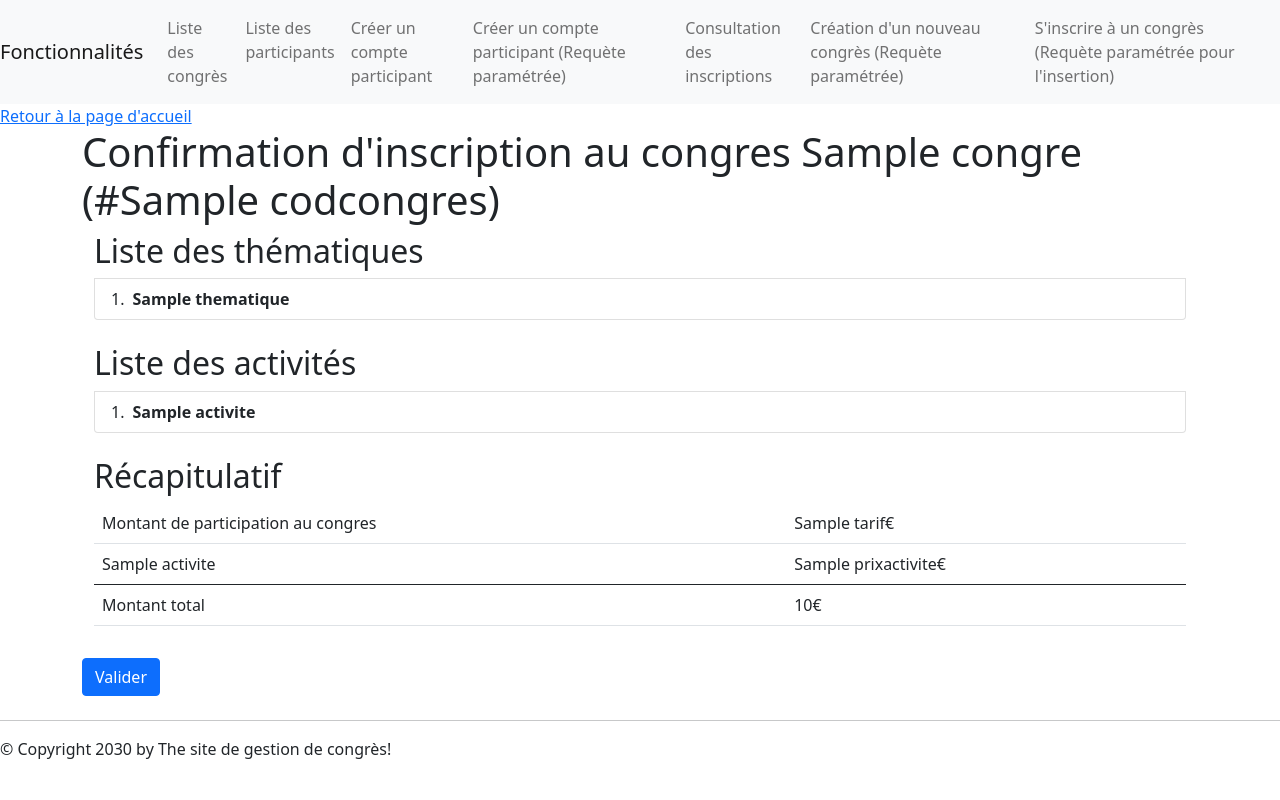
After one commit to manuvai/M1_MIAGE_IM_ConcepWeb2_TP2, a Flask app: template templates/inscriptions/confirm.html in a window 1280 px wide. The commit adds this page. Run offline with Flask 2, Linux system fonts and the light colour scheme; the template is opened without the code that fills it: most values are stand-ins (such as "Sample title", 1, 10 or a date in 2020); some libraries are stand-ins or nearby versions.

Commit message:
feat: Ajout de modifications

```diff
--- a/Database.py
+++ b/Database.py
@@ -99,7 +99,9 @@ class Database:
             cursor = self.connection.cursor()
             if (values is None):
                 exec_data = cursor.execute(query)
-            else:
+            elif (isinstance(values, list)):
+                exec_data = cursor.executemany(query, values)
+            else :
                 exec_data = cursor.execute(query, values)
             self.connection.commit()
             return cursor.lastrowid
--- a/main.py
+++ b/main.py
@@ -8,6 +8,9 @@ from ParticipantsTable import ParticipantsTable
 from StatutsTable import StatutsTable
 from TraiterTable import TraiterTable
 from ProposerTable import ProposerTable
+from InscrireTable import InscrireTable
+from ChoixActivitesTable import ChoixActivitesTable
+from ChoixThematiquesTable import ChoixThematiquesTable
 from CongresAddValidator import CongresAddValidator
 from ParticipantAddValidator import ParticipantAddValidator
 from ConnectionValidator import ConnectionValidator
@@ -213,9 +216,47 @@ def inscriptions_add(congres_id):
 
     return render_template('inscriptions/add.html', congres=congres, list_thematiques=list_thematiques, list_activites=list_activites)
 
+@app.route("/inscriptions/confirm", methods=['POST'])
+def inscriptions_confirm():
+    db = Database.get_instance()
+
+    congresTable = CongresTable(db)
+
+    thematiques_ids = request.form.getlist('CODESTHEMATIQUES')
+    activities_ids = request.form.getlist('CODESACTIVITES')
+
+    congres_id = request.form.get('CODCONGRES')
+    user_id = session.get('user_id')
+
+    list_activites = find_activites(activities_ids)
+    list_thematiques = find_thematiques(thematiques_ids)
+    congres = congresTable.find_by_code(congres_id)[0]
+    tarif = congresTable.find_participant_tarif(congres_id, user_id)[0].get('MONTANTTARIF')
+
+    total = float(tarif)
+
+    for activite in list_activites:
+        total += float(activite['PRIXACTIVITE'])
+
+    return render_template('inscriptions/confirm.html', total=total, congres=congres, tarif=tarif, list_thematiques=list_thematiques, list_activites=list_activites)
+
 @app.route("/inscriptions/new", methods=['POST'])
 def inscriptions_new():
-    pass
+    thematiques_ids = request.form.getlist('CODESTHEMATIQUES[]')
+    activities_ids = request.form.getlist('CODESACTIVITES[]')
+    congres_id = request.form.get('CODCONGRES')
+
+    user_id = session.get('user_id')
+
+    inscrireTable = InscrireTable(Database.get_instance())
+    choixActivitesTable = ChoixActivitesTable(Database.get_instance())
+    choixThematiquesTable = ChoixThematiquesTable(Database.get_instance())
+
+    inscrireTable.insert_line(user_id, congres_id)
+    choixActivitesTable.insert_lines(user_id, congres_id, activities_ids)
+    choixThematiquesTable.insert_lines(user_id, congres_id, thematiques_ids)
+
+    return redirect(url_for('index', add_success = 1))
 
 if (__name__ == '__main__'):
 
--- a/templates/congres/add.html
+++ b/templates/congres/add.html
@@ -3,7 +3,7 @@
 {% block pageContent %}
 <h1>Création de congrès</h1>
 
-<form action="{{url_for("congres_new")}}" method="post">
+<form action="{{url_for("inscriptions_confirm")}}" method="post">
 
     <div class="form-group">
         <label for="TITRECONGRES">Titre du congrès :</label>
--- a/templates/inscriptions/add.html
+++ b/templates/inscriptions/add.html
@@ -4,12 +4,12 @@
 
 <h1>Inscription au congres {{congres['TITRECONGRES']}} (#{{congres['CODCONGRES']}})</h1>
 
-<form action="{{url_for("inscriptions_new")}}" method="post">
+<form action="{{url_for("inscriptions_confirm")}}" method="post">
     <input type="hidden" name="CODCONGRES" value="{{congres['CODCONGRES']}}">
     <h2>Liste des thématiques</h2>
     {% for thematique in list_thematiques %}
         <div class="form-check">
-            <input class="form-check-input" type="checkbox" value="THEMATIQUES" id="THEMATIQUE_{{thematique['CODETHEMATIQUE']}}">
+            <input class="form-check-input" type="checkbox" name="CODESTHEMATIQUES" id="THEMATIQUE_{{thematique['CODETHEMATIQUE']}}" value="{{thematique['CODETHEMATIQUE']}}">
             <label class="form-check-label" for="THEMATIQUE_{{thematique['CODETHEMATIQUE']}}">
             {{thematique['NOMTHEMATIQUE']}}
             </label>
@@ -19,7 +19,7 @@
     <h2>Liste des activités</h2>
     {% for activite in list_activites %}
         <div class="form-check">
-            <input class="form-check-input" type="checkbox" value="ACTIVITES" id="ACTIVITE_{{activite['CODEACTIVITE']}}">
+            <input class="form-check-input" type="checkbox" name="CODESACTIVITES" id="ACTIVITE_{{activite['CODEACTIVITE']}}" value="{{activite['CODEACTIVITE']}}">
             <label class="form-check-label" for="ACTIVITE_{{activite['CODEACTIVITE']}}">
             {{activite['NOMACTIVITE']}}
             </label>
--- /dev/null
+++ b/templates/inscriptions/confirm.html
@@ -0,0 +1,71 @@
+{% extends "layouts/default.html" %}
+
+{% block pageContent %}
+
+<h1>Confirmation d'inscription au congres {{congres['TITRECONGRES']}} (#{{congres['CODCONGRES']}})</h1>
+
+<form action="{{url_for("inscriptions_new")}}" method="post">
+    <input type="hidden" name="CODCONGRES" value="{{congres['CODCONGRES']}}">
+
+    <div class="container mb-4">
+        <h2>Liste des thématiques</h2>
+
+        <ol class="list-group list-group-numbered">
+            {% for thematique in list_thematiques %}
+            <input type="hidden" name="CODESTHEMATIQUES[]" value="{{thematique['CODETHEMATIQUE']}}" id="THEMATIQUE_{{thematique['CODETHEMATIQUE']}}">
+            <li class="list-group-item d-flex justify-content-between align-items-start">
+                <div class="ms-2 me-auto">
+                    <div class="fw-bold">{{thematique['NOMTHEMATIQUE']}}</div>
+                </div>
+            </li>
+            {% endfor %}
+        </ol>
+    </div>
+
+    <div class="container mb-4">
+        <h2>Liste des activités</h2>
+        <ol class="list-group list-group-numbered">
+        {% for activite in list_activites %}
+            <input type="hidden" name="CODESACTIVITES[]" value="{{activite['CODEACTIVITE']}}" id="ACTIVITE_{{activite['CODEACTIVITE']}}">
+            <li class="list-group-item d-flex justify-content-between align-items-start">
+                <div class="ms-2 me-auto">
+                <div class="fw-bold">{{activite['NOMACTIVITE']}}</div>
+                </div>
+                <!-- <span class="badge bg-primary rounded-pill">{{activite['PRIXACTIVITE']}}€</span> -->
+            </li>
+        {% endfor %}
+        </ol>
+
+    </div>
+
+    <div class="container mb-4">
+        <h2>Récapitulatif</h2>
+        <table class="table">
+            <tbody>
+                <tr>
+                    <td>Montant de participation au congres</td>
+                    <td>{{tarif}}€</td>
+                </tr>
+                {% for activite in list_activites %}
+                <tr>
+                    <td>{{activite['NOMACTIVITE']}}</td>
+                    <td>{{activite['PRIXACTIVITE']}}€</td>
+                </tr>
+                {% endfor %}
+
+            </tbody>
+            <tfoot>
+                <tr>
+                    <td>Montant total</td>
+                    <td>{{total}}€</td>
+                </tr>
+            </tfoot>
+        </table>
+    </div>
+
+    <div class="d-flex justify-content-between my-4">
+        <button type="submit" class="mt-2 btn btn-primary ml-auto">Valider</button>
+    </div>
+</form>
+
+{% endblock %}
```
Also changed, not shown: AbstractTable.py (+5 -3 lines), ChoixActivitesTable.py (added, +27 -0 lines), ChoixThematiquesTable.py (added, +23 -0 lines), CongresTable.py (+18 -0 lines), InscrireTable.py (added, +21 -0 lines).
